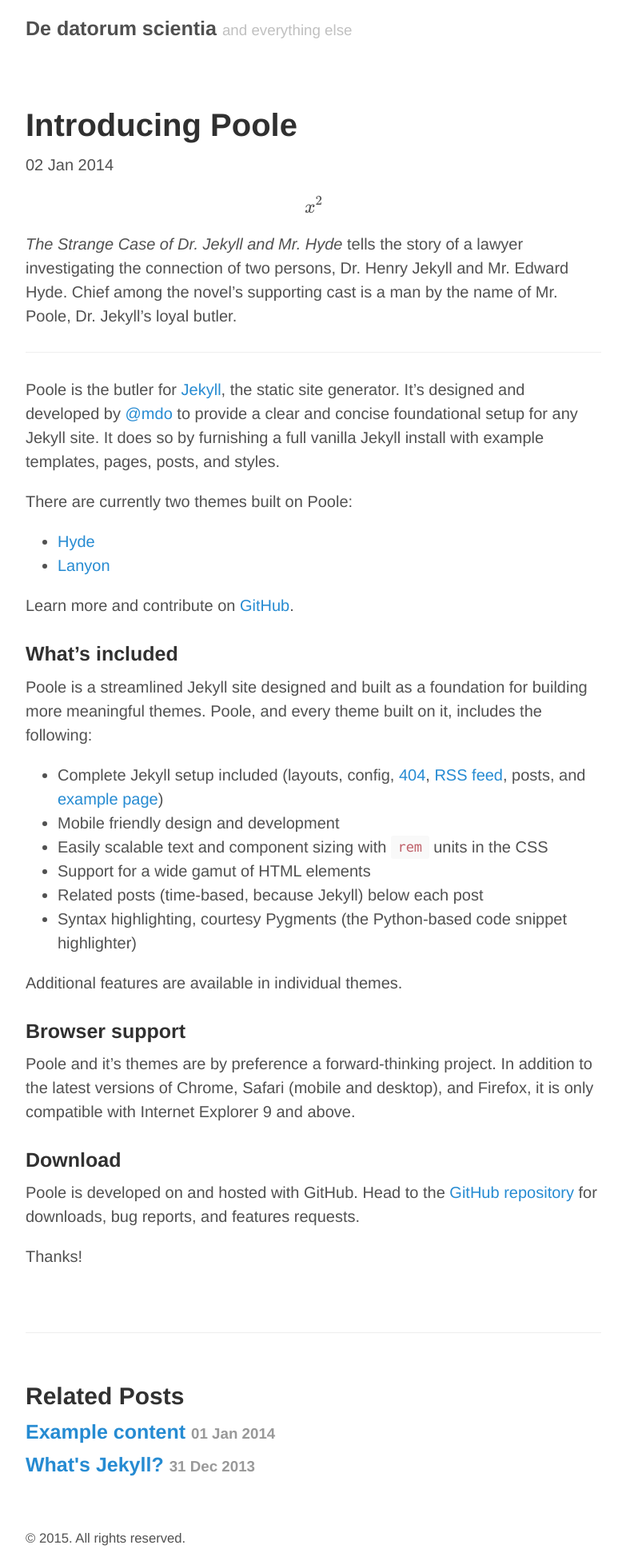
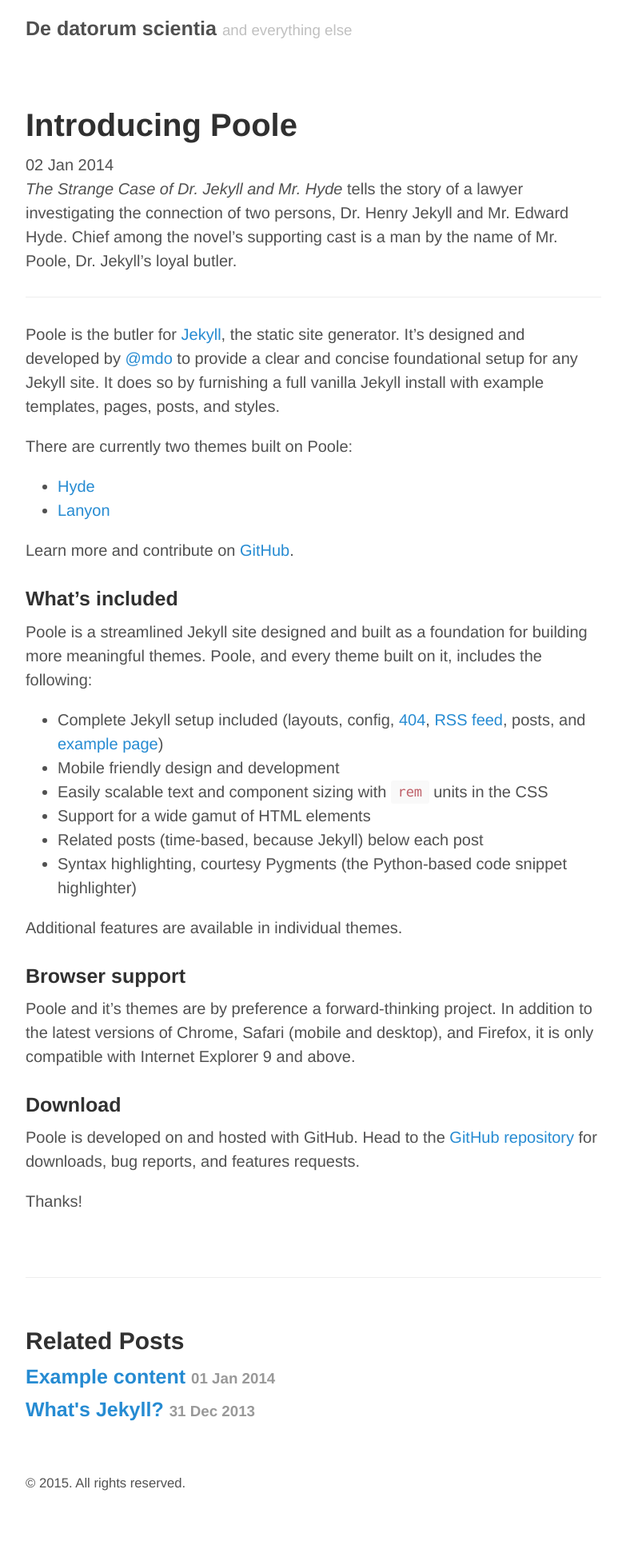
Before and after one commit to ngrislain/ngrislain.github.io, a Jekyll site: the page built from _posts/2014-01-02-introducing-poole.md, in a window 1280 px wide. Shown: the whole page at 80% size, without its empty margins (248-1026 px from the left). Built offline with Jekyll 4.4.1, drawn with Linux system fonts in a browser that asks for light colours; formulas are drawn with MathJax 3; after the commit the page ends 1868 px from its top, so only the background shows below that.

Commit message:
Update 2014-01-02-introducing-poole.md

```diff
--- a/_posts/2014-01-02-introducing-poole.md
+++ b/_posts/2014-01-02-introducing-poole.md
@@ -2,8 +2,6 @@
 layout: post
 title: Introducing Poole
 ---
-
-$$x^2$$
 
 *The Strange Case of Dr. Jekyll and Mr. Hyde* tells the story of a lawyer investigating the connection of two persons, Dr. Henry Jekyll and Mr. Edward Hyde. Chief among the novel's supporting cast is a man by the name of Mr. Poole, Dr. Jekyll's loyal butler.
 
```
